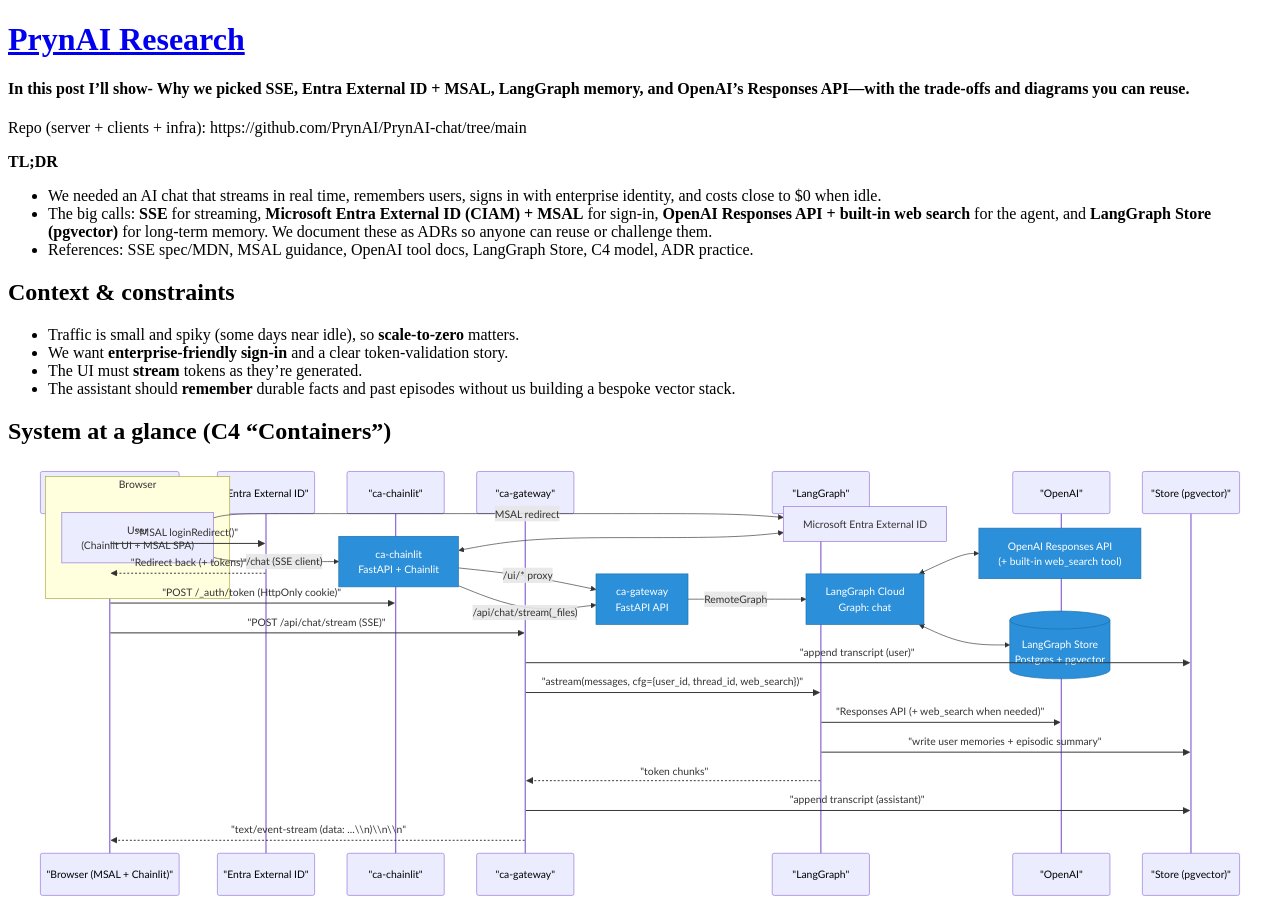
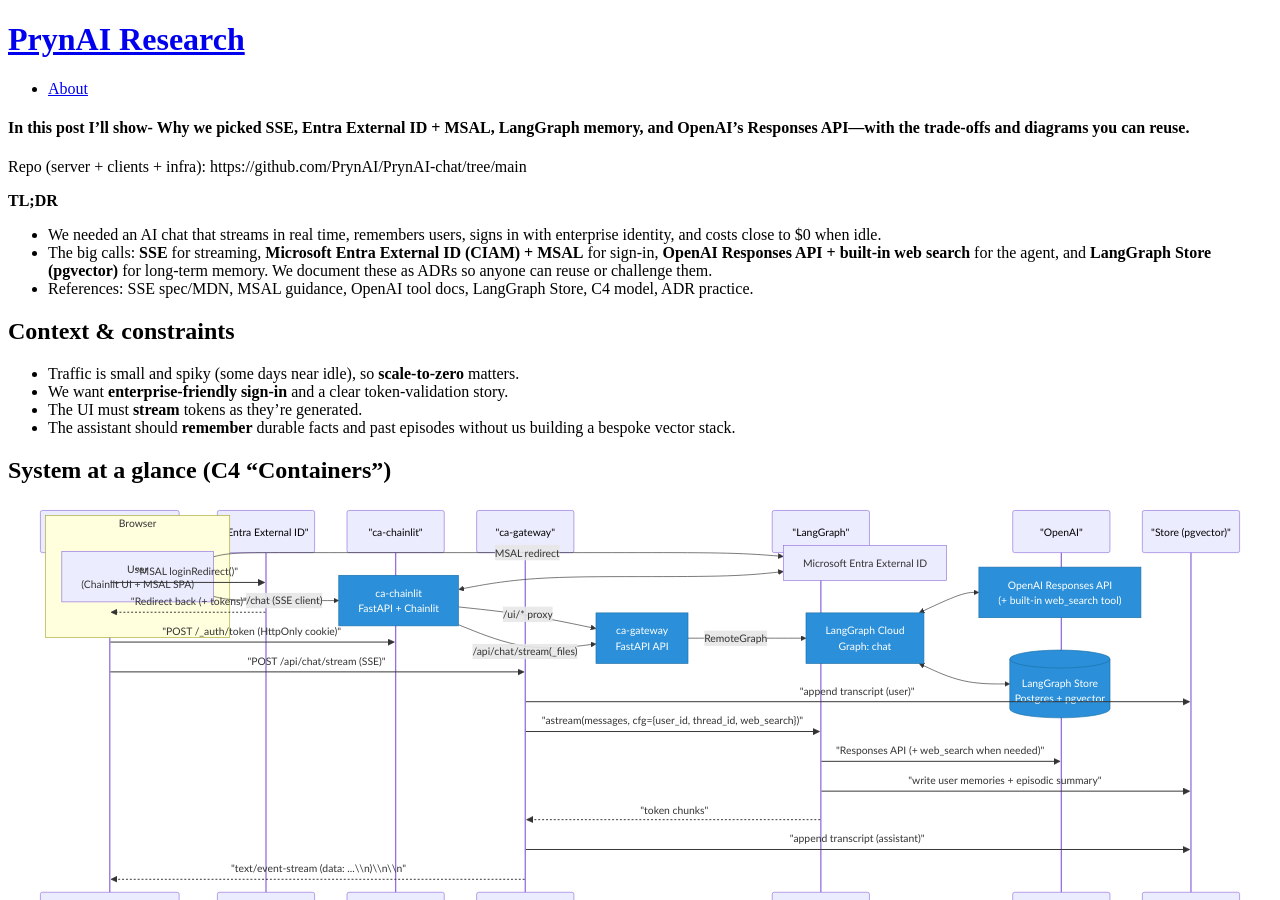
Before and after one commit to PrynAI/PrynAI.github.io, a Jekyll site: the page built from _posts/2025-10-18-Explainable-Architecture-chat-prynai.md, in a window 1280 px wide and 900 px high. Built offline with Jekyll 4.4.1, drawn with Linux system fonts in a browser that asks for light colours; our own code applies the rules of GitHub Pages for plain Markdown files.

Commit message:
Refactor header and script for Mermaid.js

```diff
--- a/_layouts/default.html
+++ b/_layouts/default.html
@@ -1,6 +1,5 @@
 <!DOCTYPE html>
 <html lang="en">
-
 <head>
   <meta charset="UTF-8">
   <meta name="viewport" content="width=device-width, initial-scale=1.0">
@@ -11,7 +10,16 @@
 
 <body>
   <header>
-        <h1><a href="{{ " /" | relative_url }}">{{ site.title }}</a></h1>
+    <h1><a href="{{ "/" | relative_url }}">{{ site.title }}</a></h1>
+    {% if site.header_pages %}
+      <nav>
+        <ul>
+          {% for page in site.header_pages %}
+            <li><a href="{{ page | relative_url }}">{{ page | split: '/' | last | replace: '.md','' | capitalize }}</a></li>
+          {% endfor %}
+        </ul>
+      </nav>
+    {% endif %}
   </header>
 
   <main>
```
Also changed, not shown: other parts of _layouts/default.html (+4 -5 lines). Lines whose indentation alone changed are shown as unchanged.
